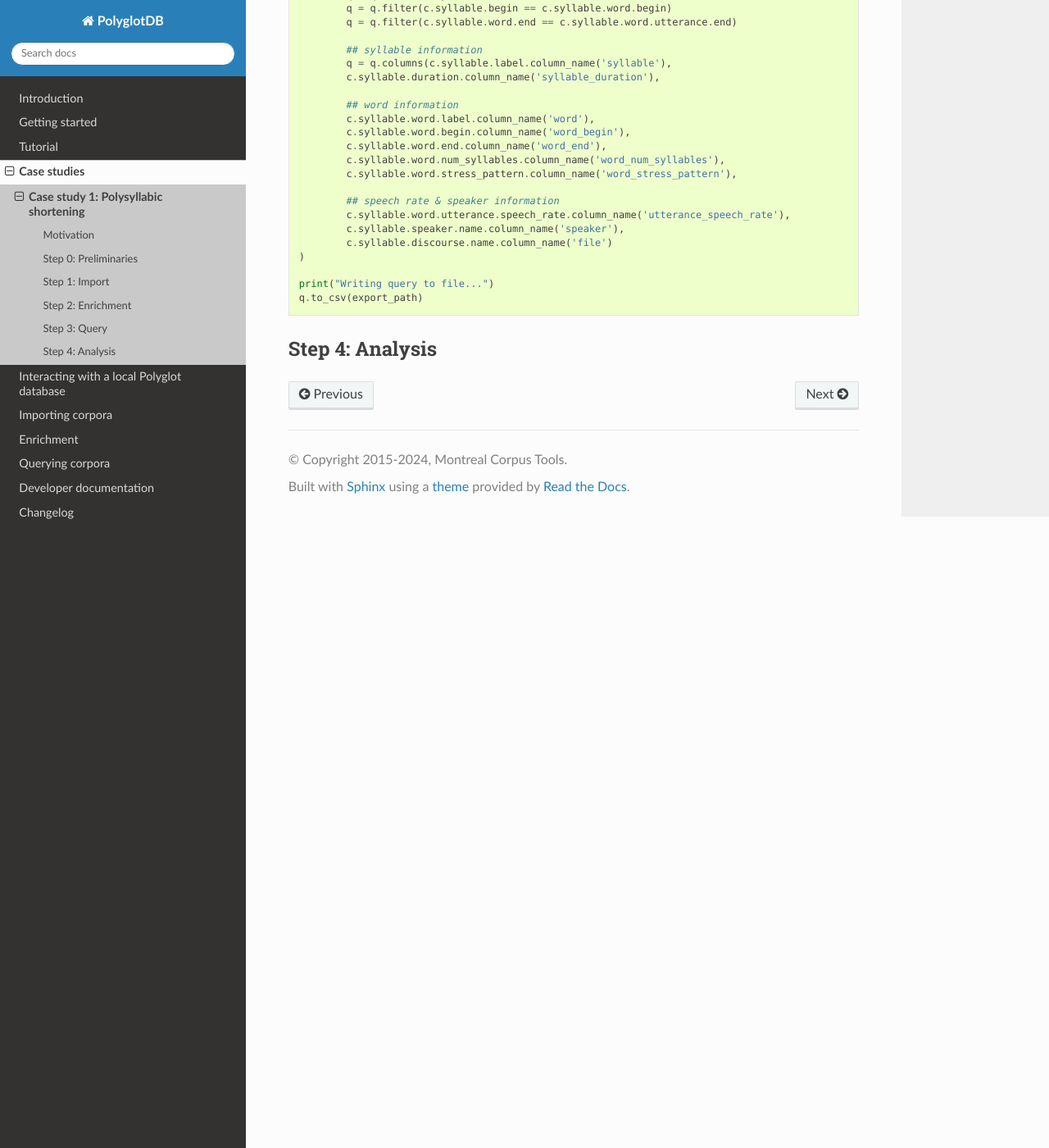
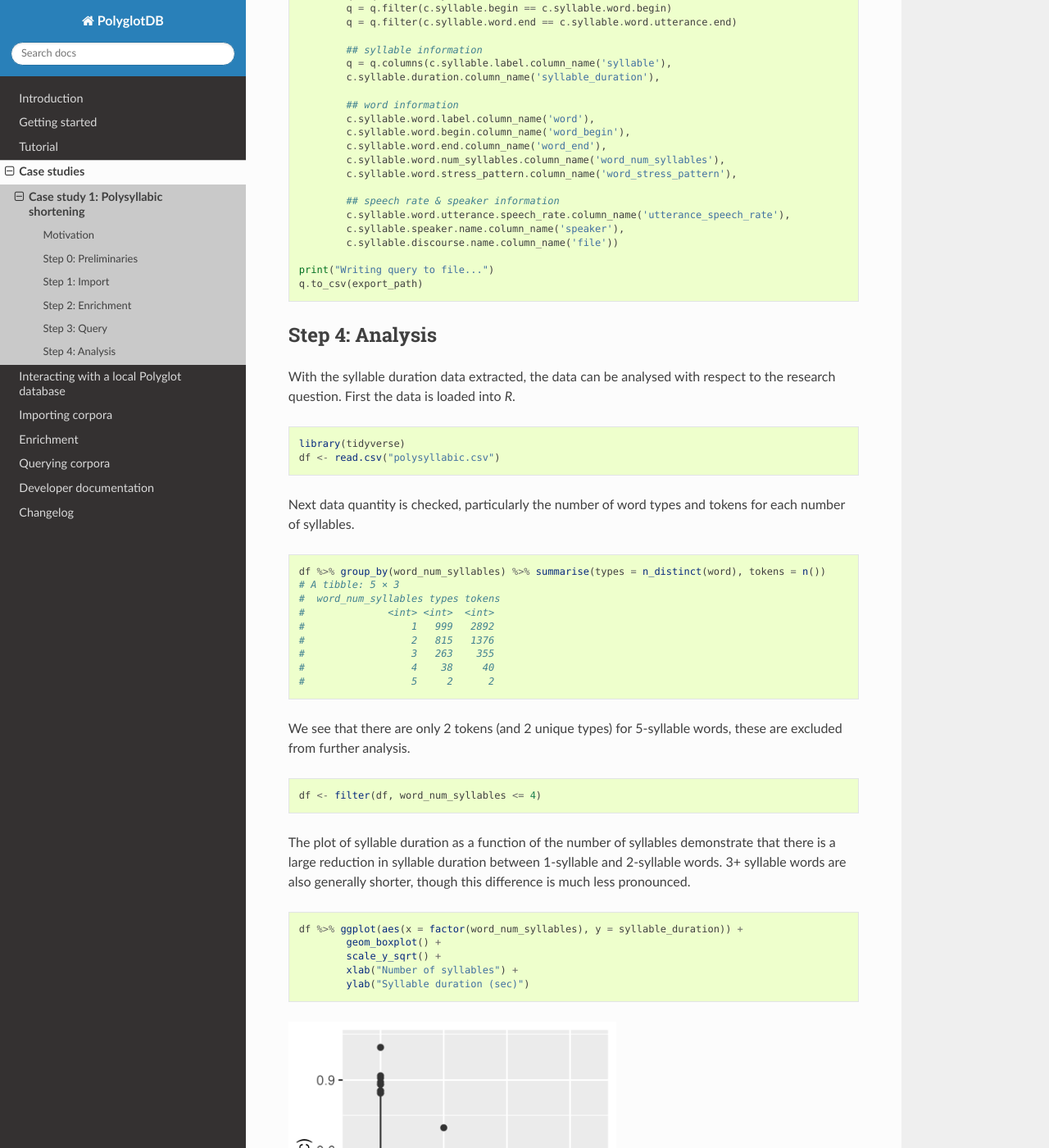
Before and after one commit to MontrealCorpusTools/PolyglotDB, a Sphinx documentation site: the page built from docs/source/case_study_duration.rst, in a window 1280 px wide and 1400 px high, scrolled down 3464 px. Shown: the whole window at 82% size. Built offline with Sphinx 7.4.7 and the Read the Docs theme 3.1.0, drawn with Linux system fonts in a browser that asks for light colours; the version number could not be read and is left out.

Commit message:
Add polysyllabic analysis

```diff
--- a/docs/source/case_study_duration.rst
+++ b/docs/source/case_study_duration.rst
@@ -167,11 +167,50 @@ The query is first constructed by calling the `query_graph`, which defines what
 		## speech rate & speaker information
 		c.syllable.word.utterance.speech_rate.column_name('utterance_speech_rate'),
 		c.syllable.speaker.name.column_name('speaker'),
-		c.syllable.discourse.name.column_name('file')
-	)
+		c.syllable.discourse.name.column_name('file'))
 
 	print("Writing query to file...")
 	q.to_csv(export_path)
 
 Step 4: Analysis
 ----------------
+
+With the syllable duration data extracted, the data can be analysed with respect to the research question. First the data is loaded into `R`.
+
+.. code-block:: r
+
+	library(tidyverse)
+	df <- read.csv("polysyllabic.csv")
+
+Next data quantity is checked, particularly the number of word types and tokens for each number of syllables.
+
+.. code-block:: r
+
+	df %>% group_by(word_num_syllables) %>% summarise(types = n_distinct(word), tokens = n())
+	# A tibble: 5 × 3
+	#  word_num_syllables types tokens
+	#              <int> <int>  <int>
+	#                  1   999   2892
+	#                  2   815   1376
+	#                  3   263    355
+	#                  4    38     40
+	#                  5     2      2
+
+We see that there are only 2 tokens (and 2 unique types) for 5-syllable words, these are excluded from further analysis.
+
+.. code-block:: r
+
+	df <- filter(df, word_num_syllables <= 4)
+
+The plot of syllable duration as a function of the number of syllables demonstrate that there is a large reduction in syllable duration between 1-syllable and 2-syllable words. 3+ syllable words are also generally shorter, though this difference is much less pronounced.
+
+.. code-block:: r
+
+	df %>% ggplot(aes(x = factor(word_num_syllables), y = syllable_duration)) +
+		geom_boxplot() +
+		scale_y_sqrt() +
+		xlab("Number of syllables") +
+		ylab("Syllable duration (sec)")
+
+.. image:: ../images/vowel_duration_plot.png
+	:width: 400
```
Also changed, not shown: docs/images/vowel_duration_plot.png (added).
